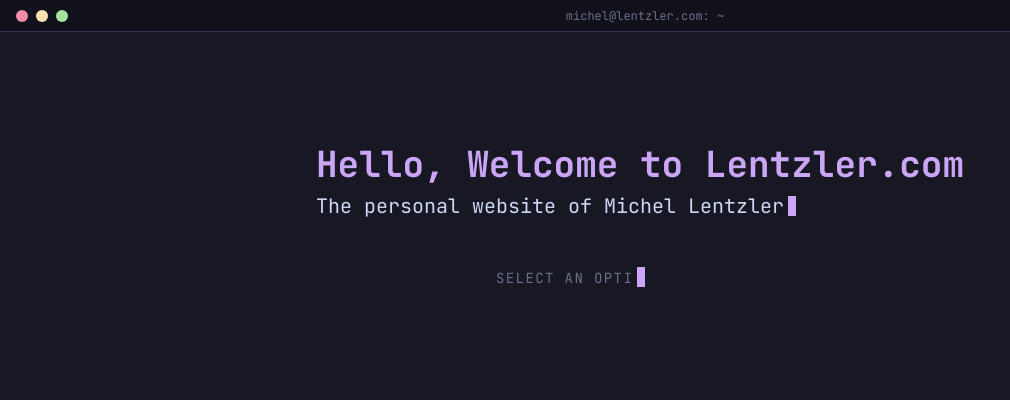
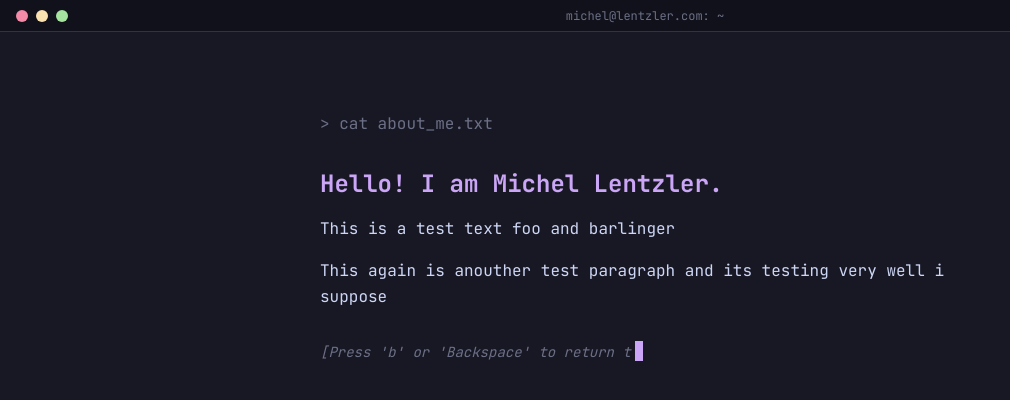
Before and after one commit to mlentzler/personal-website, a React (Vite) app: page /about in a window 1280 px wide. Shown: the top 400 px of the page, without its empty margins (0-1010 px from the left). Built offline with nearby package versions, Linux system fonts and the light colour scheme.

Commit message:
feat: add about section and move app.tsx to home

```diff
--- a/src/App.tsx
+++ b/src/App.tsx
@@ -1,42 +1,17 @@
-import { useState } from "react";
-import { BrowserRouter } from "react-router-dom";
+import { BrowserRouter, Routes, Route } from "react-router-dom";
 import { TerminalWindow } from "./components/TerminalWindow";
-import { Typewriter } from "./components/Typewriter";
-import { Navigation } from "./components/Navigation";
-
-function AppContent() {
-  const [introFinished, setIntroFinished] = useState(false);
-
-  return (
-    <TerminalWindow>
-      <div className="flex flex-col items-center w-full max-w-4xl mx-auto mt-20">
-        <Typewriter
-          lines={[
-            {
-              text: "Hello, Welcome to Lentzler.com",
-              className: "text-4xl font-bold text-cat-mauve mb-2",
-              speed: 70,
-              delayAfter: 1000
-            },
-            {
-              text: "The personal website of Michel Lentzler",
-              className: "text-xl text-cat-text",
-              speed: 50,
-              delayAfter: 500
-            }
-          ]}
-          onComplete={() => setIntroFinished(true)}
-        />
-        <Navigation startTrigger={introFinished} />
-      </div>
-    </TerminalWindow>
-  );
-}
+import { Home } from "./pages/Home";
+import { About } from "./pages/About";
 
 function App() {
   return (
     <BrowserRouter>
-      <AppContent />
+      <TerminalWindow>
+        <Routes>
+          <Route path="/" element={<Home />} />
+          <Route path="/about" element={<About />} />
+        </Routes>
+      </TerminalWindow>
     </BrowserRouter>
   );
 }
--- a/src/components/Navigation.tsx
+++ b/src/components/Navigation.tsx
@@ -10,10 +10,10 @@ export const Navigation: React.FC<{ startTrigger: boolean }> = ({ startTrigger }
 
   const items = useMemo(() => [
     { id: 'projects', label: 'Projects', action: () => console.log('Navigate to projects') },
-    { id: 'about', label: 'About Me', action: () => console.log('Navigate to about') },
+    { id: 'about', label: 'About Me', action: () => navigate('/about') },
     { id: 'contact', label: 'Contact', action: () => window.location.href = 'mailto:michel@lentzler.com' },
     { id: 'github', label: 'GitHub', action: () => window.open('https://github.com/mlentzler', '_blank') },
-  ], []);
+  ], [navigate]);
 
   const allItemsFinished = visibleItemsCount >= items.length;
 
--- /dev/null
+++ b/src/pages/About.tsx
@@ -0,0 +1,49 @@
+import { useNavigate } from "react-router-dom";
+import { useEffect } from "react";
+import { Typewriter } from "../components/Typewriter";
+
+export function About() {
+  const navigate = useNavigate();
+
+  useEffect(() => {
+    const handleKeyDown = (e: KeyboardEvent) => {
+      if (e.key === "Backspace" || e.key === "Escape" || e.key === "b") {
+        navigate("/");
+      }
+    };
+    window.addEventListener("keydown", handleKeyDown);
+    return () => window.removeEventListener("keydown", handleKeyDown);
+  }, [navigate]);
+
+  return (
+    <div className="flex flex-col items-start w-full max-w-2xl mx-auto mt-12 px-4">
+      <Typewriter
+        lines={[
+          { text: "> cat about_me.txt", className: "text-cat-overlay0 mb-8" },
+          {
+            text: "Hello! I am Michel Lentzler.",
+            className: "text-2xl font-bold text-cat-mauve mb-4",
+            speed: 20,
+          },
+          {
+            text: "This is a test text foo and barlinger",
+            className: "text-cat-text mb-4 leading-relaxed",
+            speed: 15,
+          },
+          {
+            text: "This again is anouther test paragraph and its testing very well i suppose",
+            className: "text-cat-text mb-8 leading-relaxed",
+            speed: 15,
+          },
+          {
+            text: "[Press 'b' or 'Backspace' to return to main menu]",
+            className: "text-cat-overlay0 text-sm italic",
+            speed: 10,
+            delayAfter: 0,
+          },
+        ]}
+        hideCursorOnComplete={false}
+      />
+    </div>
+  );
+}
--- /dev/null
+++ b/src/pages/Home.tsx
@@ -0,0 +1,30 @@
+import { useState } from "react";
+import { Typewriter } from "../components/Typewriter";
+import { Navigation } from "../components/Navigation";
+
+export function Home() {
+  const [introFinished, setIntroFinished] = useState(false);
+
+  return (
+    <div className="flex flex-col items-center w-full max-w-4xl mx-auto mt-20">
+      <Typewriter
+        lines={[
+          {
+            text: "Hello, Welcome to Lentzler.com",
+            className: "text-4xl font-bold text-cat-mauve mb-2",
+            speed: 70,
+            delayAfter: 1000
+          },
+          {
+            text: "The personal website of Michel Lentzler",
+            className: "text-xl text-cat-text",
+            speed: 50,
+            delayAfter: 500
+          }
+        ]}
+        onComplete={() => setIntroFinished(true)}
+      />
+      <Navigation startTrigger={introFinished} />
+    </div>
+  );
+}
```
